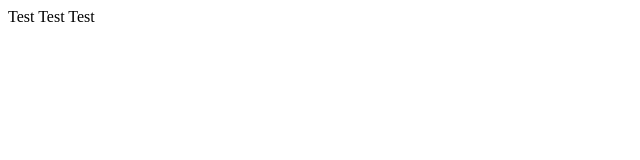
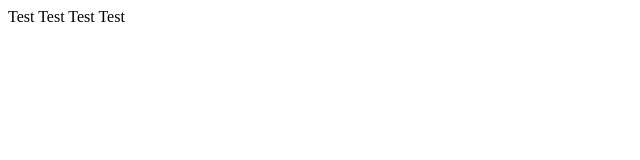
Before and after one commit to tauratari/tauratari.github.io, a plain HTML site: page index.html in a window 1280 px wide. Shown: the full height of the page, 0-640 px from the left. Drawn offline with Linux system fonts and the light colour scheme.

Commit message:
Update index.html

```diff
--- a/index.html
+++ b/index.html
@@ -1,5 +1,5 @@
 <html>
 <body>
-Test Test Test
+Test Test Test Test
 </body>
 </html>
```
